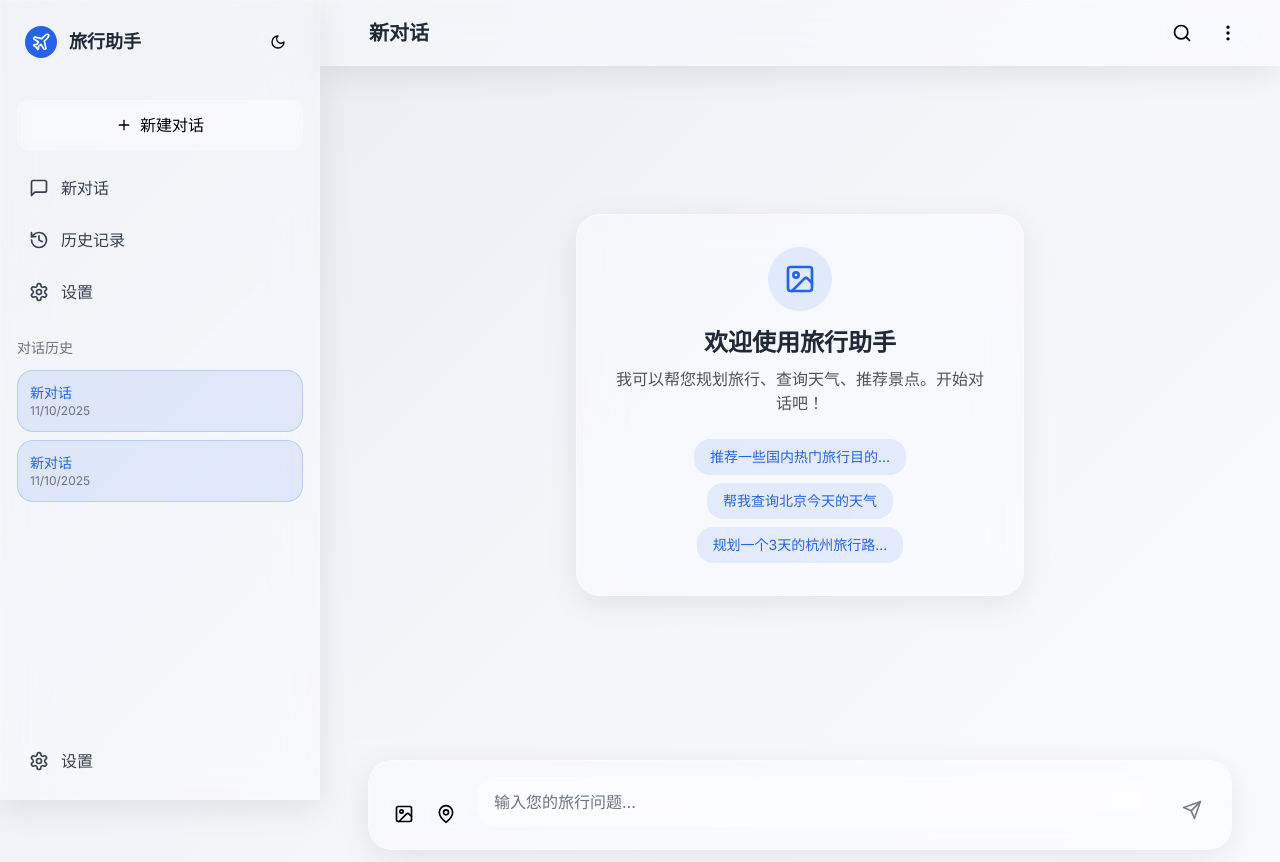
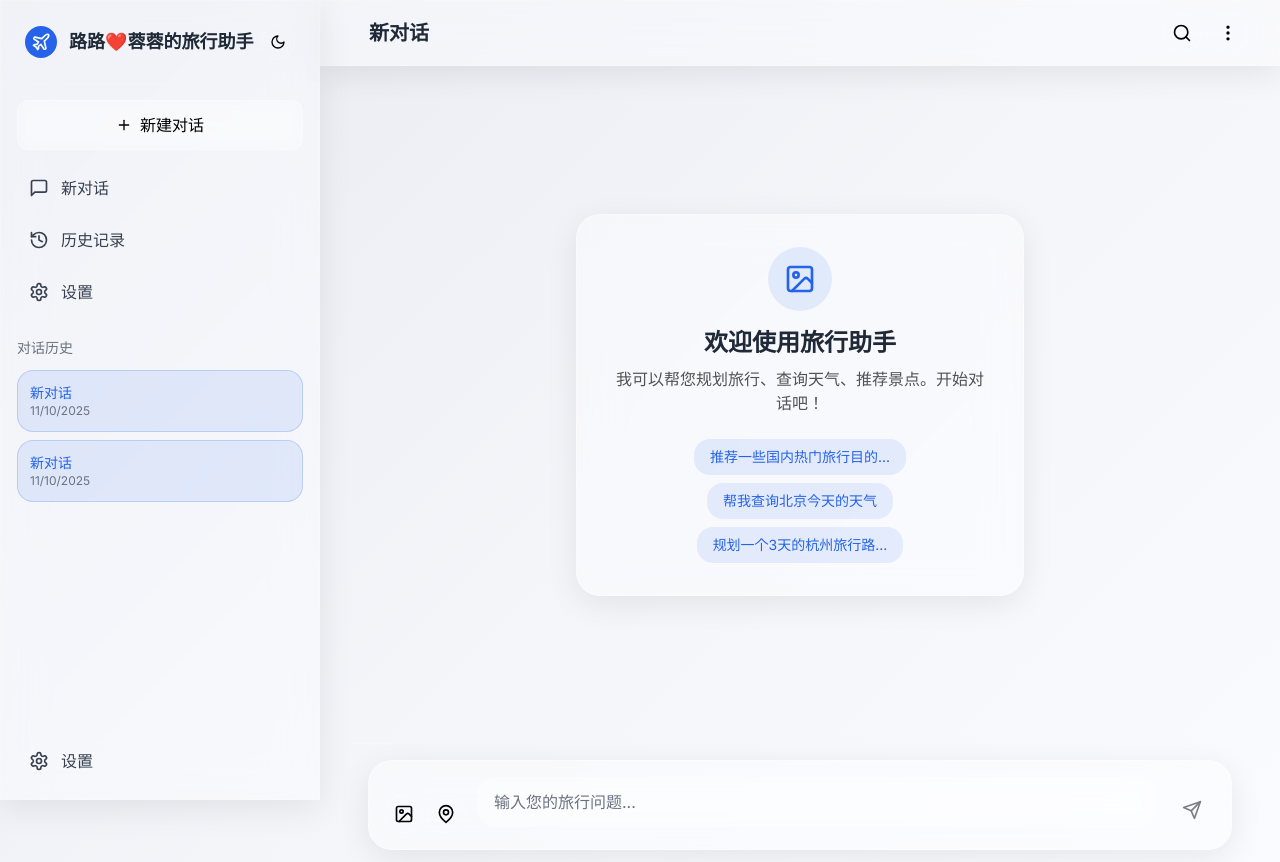
Before and after one commit to YinggangGooo/travel-agent-AI, a React (Vite) app: page / in a window 1280 px wide. Shown: the top 862 px of the page. Built offline with nearby package versions, Linux system fonts and the light colour scheme.

Commit message:
更新了顶部标题

```diff
--- a/src/components/layout/Sidebar.tsx
+++ b/src/components/layout/Sidebar.tsx
@@ -51,7 +51,7 @@ const Sidebar: React.FC<SidebarProps> = ({ onClose }) => {
               <Plane className="w-5 h-5 text-white" />
             </div>
             <h1 className="text-lg font-semibold text-neutral-900 dark:text-white">
-              旅行助手
+              路路❤️蓉蓉的旅行助手
             </h1>
           </div>
           <button
```
